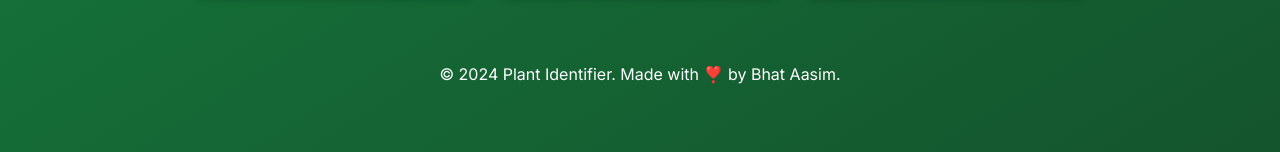
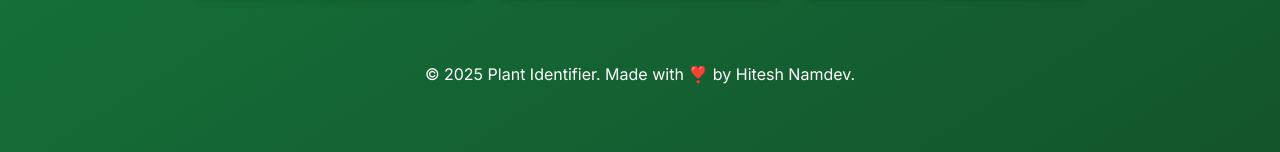
Before and after one commit to Vaibhavchitte/H-PlantIdentification, a Next.js app: page / in a window 1280 px wide. Shown: the part 610-762 px from the top of the page. Built offline with nearby package versions, Linux system fonts and the light colour scheme; no server answers.

Commit message:
Initial commit

```diff
--- a/app/components/Footer.tsx
+++ b/app/components/Footer.tsx
@@ -5,9 +5,9 @@ const Footer = () => {
   return (
     <footer className="mt-16 text-center text-white">
       <p>
-        &copy; 2024 Plant Identifier. Made with ❣️ by{" "}
-        <Link href={"https://www.linkedin.com/in/aasim-bhat-b4726b115/"}>
-          Bhat Aasim
+        &copy; 2025 Plant Identifier. Made with ❣️ by{" "}
+        <Link href={"https://github.com/Vaibhavchitte"}>
+          Hitesh Namdev
         </Link>
         .
       </p>
```
